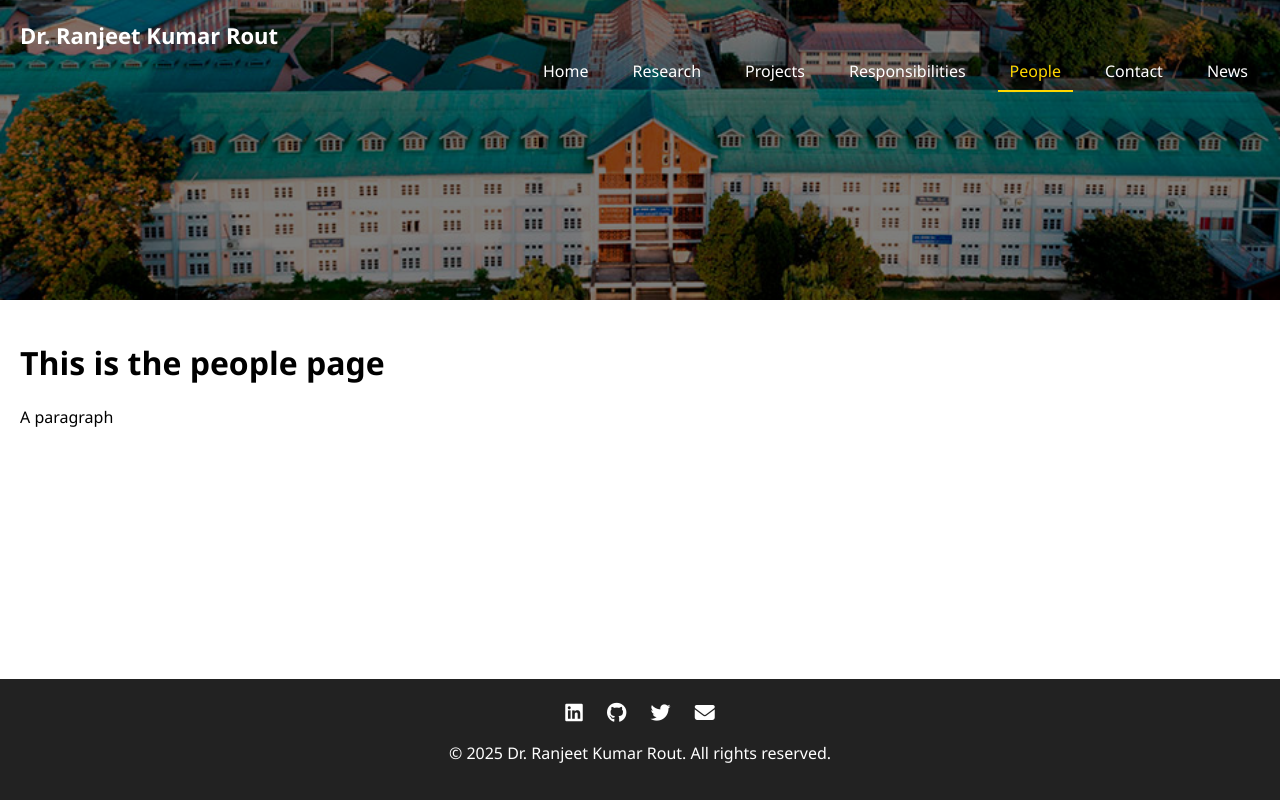
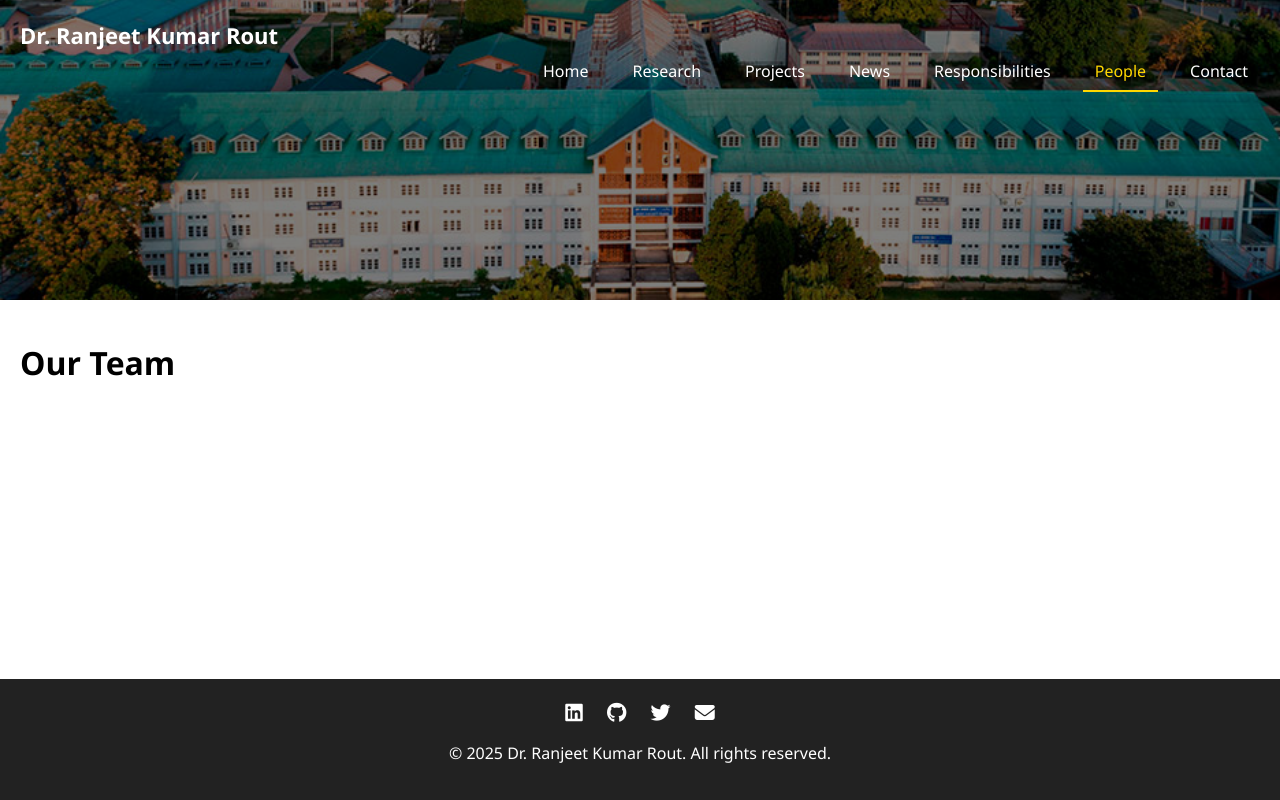
Before and after one commit to m-anish2003/prototype, a Flask app: page /people in a window 1280 px wide. Run offline with Flask 3, Linux system fonts and the light colour scheme; some libraries are stand-ins or nearby versions.

Commit message:
Update people.html

```diff
--- a/templates/people.html
+++ b/templates/people.html
@@ -6,7 +6,10 @@
     <meta name="viewport" content="width=device-width, initial-scale=1.0">
 
     <link rel="stylesheet" href="{{ url_for('static', filename='style.css') }}">
+    <link rel="stylesheet" href="{{ url_for('static', filename='index.css') }}">
+    <link rel="stylesheet" href="{{ url_for('static', filename='carousel.css') }}">
     <link rel="stylesheet" href="https://cdnjs.cloudflare.com/ajax/libs/font-awesome/6.5.0/css/all.min.css">
+    <script src="https://kit.fontawesome.com/a076d05399.js" crossorigin="anonymous"></script>
 </head>
 <body>
 
@@ -21,19 +24,34 @@
                     <li><a href="{{ url_for('home') }}" class="{{ 'active' if active_page == 'home' else '' }}">Home</a></li>
                     <li><a href="{{ url_for('research') }}" class="{{ 'active' if active_page == 'research' else '' }}">Research</a></li>
                     <li><a href="{{ url_for('projects') }}" class="{{ 'active' if active_page == 'projects' else '' }}">Projects</a></li>
+                    <li><a href="{{ url_for('news') }}" class="{{ 'active' if active_page == 'news' else '' }}">News</a></li>
                     <li><a href="{{ url_for('responsibilities') }}" class="{{ 'active' if active_page == 'responsibilities' else '' }}">Responsibilities</a></li>
                     <li><a href="{{ url_for('people') }}" class="{{ 'active' if active_page == 'people' else '' }}">People</a></li>
                     <li><a href="{{ url_for('contact') }}" class="{{ 'active' if active_page == 'contact' else '' }}">Contact</a></li>
-                    <li><a href="{{ url_for('news') }}" class="{{ 'active' if active_page == 'news' else '' }}">News</a></li>
                 </ul>
             </nav>
         </div>
     </header>
 
     <!-- Main content -->
-    <main>
-        <h1>This is the people page</h1>
-        <p>A paragraph</p>
+    <main class="people-container">
+        <h1>Our Team</h1>
+        <div class="people-grid">
+            {% for person in people %}
+            <div class="person-card">
+                <img src="{{ url_for('static', filename='images/' + person.image) }}" alt="{{ person.name }}">
+                <h2>{{ person.name }}</h2>
+                <h3>{{ person.title }}</h3>
+                <p class="degree">{{ person.degree }}: {{ person.institution }}</p>
+
+                <ul>
+                    {% for interest in person.interests %}
+                    <li>{{ interest }}</li>
+                    {% endfor %}
+                </ul>
+            </div>
+            {% endfor %}
+        </div>
     </main>
 
     <!-- Footer with social media links -->
```
